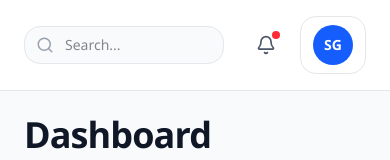
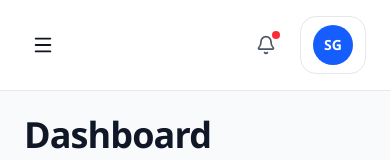
Before and after one commit to snehagoswami02/neurolinkx-fe, a Next.js app: page /dashboard in a window 390 px wide. Shown: the top 160 px of the page. Built offline with nearby package versions, Linux system fonts and the light colour scheme.

Commit message:
feat: add responsive mobile sidebar navigation

```diff
--- a/src/components/dashboard/DashboardLayout.tsx
+++ b/src/components/dashboard/DashboardLayout.tsx
@@ -1,4 +1,6 @@
-import { ReactNode } from "react";
+"use client";
+
+import { ReactNode, useState } from "react";
 import { Sidebar } from "./Sidebar";
 import { Topbar } from "./TopBar";
 
@@ -9,12 +11,21 @@ type DashboardLayoutProps = {
 export function DashboardLayout({
   children,
 }: DashboardLayoutProps) {
+  const [sidebarOpen, setSidebarOpen] = useState(false);
+
   return (
     <div className="flex min-h-screen bg-gray-50">
-      <Sidebar />
+      {sidebarOpen && (
+        <div
+          className="fixed inset-0 z-30 bg-black/40 lg:hidden"
+          onClick={() => setSidebarOpen(false)}
+        />
+      )}
+
+      <Sidebar isOpen={sidebarOpen} />
 
       <div className="flex flex-1 flex-col">
-        <Topbar />
+        <Topbar onMenuClick={() => setSidebarOpen(true)} />
 
         <main className="flex-1 p-6">
           {children}
--- a/src/components/dashboard/Sidebar.tsx
+++ b/src/components/dashboard/Sidebar.tsx
@@ -2,7 +2,12 @@
 
 import Link from "next/link";
 import { usePathname } from "next/navigation";
-import { LayoutDashboard, BarChart3, Users, Settings } from "lucide-react";
+import {
+  LayoutDashboard,
+  BarChart3,
+  Users,
+  Settings,
+} from "lucide-react";
 
 const navItems = [
   {
@@ -27,17 +32,27 @@ const navItems = [
   },
 ];
 
-export function Sidebar() {
+type SidebarProps = {
+  isOpen: boolean;
+};
+
+export function Sidebar({ isOpen }: SidebarProps) {
   const pathname = usePathname();
 
   return (
-    <aside className="hidden w-64 flex-col border-r border-gray-200 bg-white lg:flex">
+    <aside
+      className={`fixed inset-y-0 left-0 z-40 w-64 transform border-r border-gray-200 bg-white transition-transform duration-300 lg:static lg:translate-x-0 ${
+        isOpen ? "translate-x-0" : "-translate-x-full"
+      }`}
+    >
       <div className="border-b border-gray-200 p-6">
         <h1 className="text-2xl font-bold tracking-tight text-gray-900">
           NeuroLinkX
         </h1>
 
-        <p className="mt-1 text-sm text-gray-500">Admin Dashboard</p>
+        <p className="mt-1 text-sm text-gray-500">
+          Admin Dashboard
+        </p>
       </div>
 
       <nav className="flex-1 space-y-2 p-4">
@@ -56,6 +71,7 @@ export function Sidebar() {
               }`}
             >
               <Icon size={18} />
+
               {item.label}
             </Link>
           );
--- a/src/components/dashboard/TopBar.tsx
+++ b/src/components/dashboard/TopBar.tsx
@@ -1,11 +1,23 @@
 "use client";
 
-import { Bell, Search } from "lucide-react";
+import { Bell, Menu, Search } from "lucide-react";
 
-export function Topbar() {
+type TopbarProps = {
+  onMenuClick: () => void;
+};
+
+export function Topbar({ onMenuClick }: TopbarProps) {
   return (
     <header className="sticky top-0 z-10 flex items-center justify-between border-b border-gray-200 bg-white px-6 py-4">
-      <div className="relative w-full max-w-md">
+      <div className="flex items-center gap-4">
+        <button
+          onClick={onMenuClick}
+          className="rounded-xl p-2 hover:bg-gray-100 lg:hidden"
+        >
+          <Menu size={22} />
+        </button>
+
+        <div className="relative hidden w-full max-w-md sm:block">
           <Search
             size={18}
             className="absolute left-3 top-1/2 -translate-y-1/2 text-gray-400"
@@ -16,6 +28,7 @@ export function Topbar() {
             placeholder="Search..."
             className="w-full rounded-xl border border-gray-200 bg-gray-50 py-2 pl-10 pr-4 text-sm outline-none transition focus:border-blue-500 focus:bg-white"
           />
+        </div>
       </div>
 
       <div className="ml-6 flex items-center gap-4">
```
Lines whose indentation alone changed are shown as unchanged.
